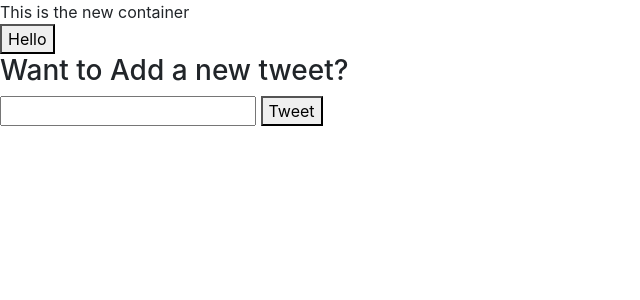
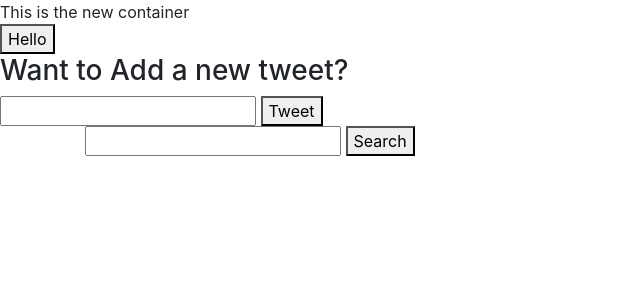
Before and after one commit to thewolfcommander/rest-api, a Django app: page /test/ in a window 1280 px wide. Shown: the top 300 px of the page, without its empty margins (0-640 px from the left). Run offline with Django 3.2, Linux system fonts and the light colour scheme; data that the repository does not hold is empty; some libraries are stand-ins or nearby versions.

Commit message:
Search functionality for API Added

```diff
--- a/rest/views.py
+++ b/rest/views.py
@@ -11,6 +11,14 @@ class TweetViewSet(viewsets.ModelViewSet):
     serializer_class = TweetSerializer
     queryset = Tweet.objects.all().order_by('-added')
 
+    def get_queryset(self):
+        request = self.request
+        qs = Tweet.objects.all()
+        query = request.GET.get('search')
+        if query is not None:
+            qs = qs.filter(title__icontains=query)
+        return qs
+
 
 def test(request):
     return render(request, 'index.html')
--- a/templates/index.html
+++ b/templates/index.html
@@ -40,7 +40,14 @@
         <form id="submit-tweet" method="post">
             {% csrf_token %}
             <input type="text" name="tweet" id="tweet">
-            <button type="submit" id="#click-tweet">Tweet</button>
+            <button type="submit" id="click-tweet">Tweet</button>
+        </form>
+    </div>
+
+    <div class="container">
+        <form method="get">
+            <input type="text" name='search' id="tweet-search">
+            <button type="submit" id="search-tweet">Search</button>
         </form>
     </div>
 
@@ -73,8 +80,10 @@
         }
 
         let getData = (apiUrl) => {
+            console.log(apiUrl)
             $.ajax({
                 url: apiUrl,
+                type: 'GET',
                 dataType: "json",
                 success: function (data) {
                     // console.log(JSON.stringify(data));
@@ -89,8 +98,6 @@
                                 <div class="card-body">
                                     <h5 class="card-title">${value.title}</h5>
                                     <h6 class="card-subtitle mb-2 text-muted">${value.added}</h6>
-                                    <button class="btn btn-sm btn-success" onclick="" id="" type='button'>Update Tweet</button>
-                                    <button class="btn btn-sm btn-danger" onclick="" id="delete" type='button'>{% csrf_token %}Delete Tweet</button>
                                 </div>
                             </div>
                         </div>
@@ -101,9 +108,15 @@
         }
 
 
-        $(document).ready(function () {
-            getData("http://localhost:8000/tweets/");
-        });
+        // $(document).ready(function () {
+        //     getData("http://localhost:8000/tweets/");
+        // });
+
+        $('#search-tweet').click(function(e) {
+            e.preventDefault();
+            let val = $('#tweet-search').val();
+            getData(`http://localhost:8000/tweets?search=${val}`);
+        })
 
         $("#submit-tweet").submit(function (e) {
             e.preventDefault();
@@ -126,6 +139,7 @@
                     $.ajax({
                         url: "http://localhost:8000/tweets/",
                         dataType: "json",
+                        type: 'GET',
                         success: function (data) {
                             $('.tweet-holder').append(`
                             <div class="col-md-4 col-sm-6 p-2">
@@ -133,8 +147,6 @@
                                     <div class="card-body">
                                         <h5 class="card-title">${data[0].title}</h5>
                                         <h6 class="card-subtitle mb-2 text-muted">${data[0].added}</h6>
-                                        <button class="btn btn-sm btn-success" onclick="updateTweet(${data[0].url});">Update Tweet</button>
-                                        <button class="btn btn-sm btn-danger" onclick="deleteTweet(${data[0].url});">{% csrf_token %}Delete Tweet</button>
                                     </div>
                                 </div>
                             </div>
```
